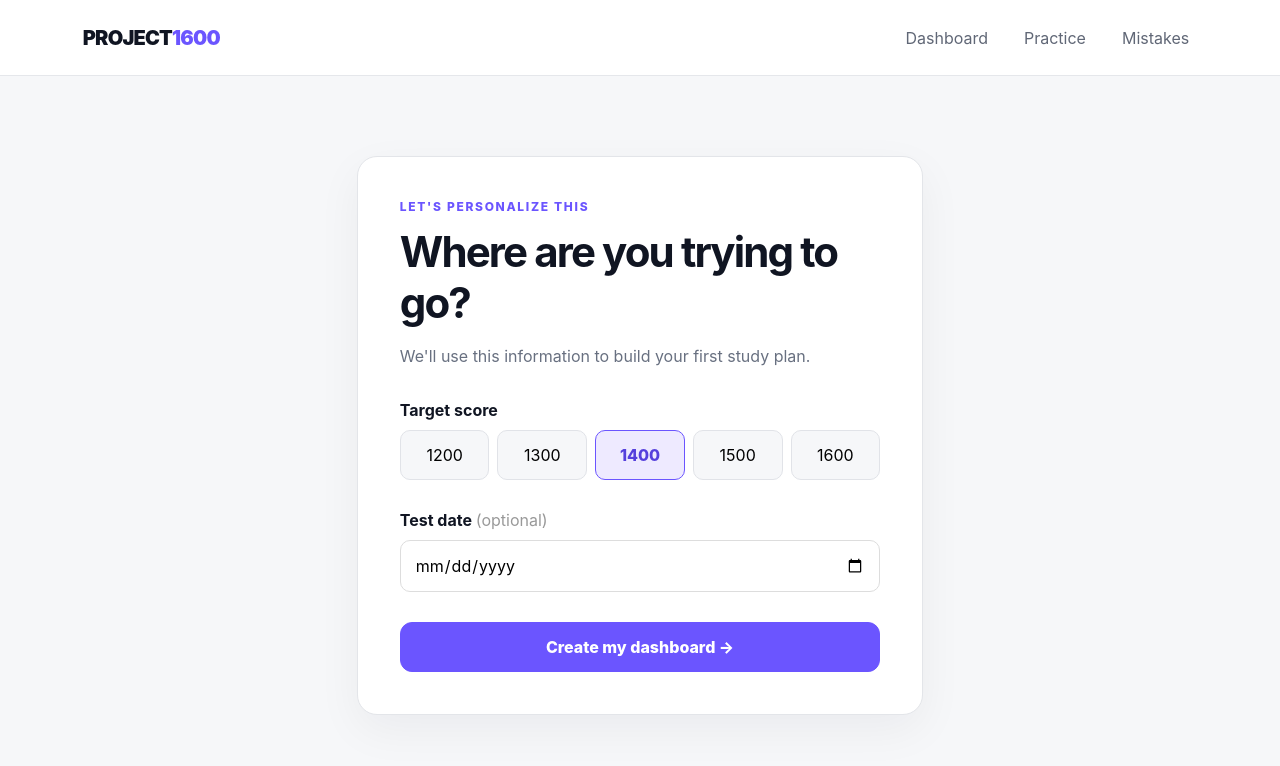
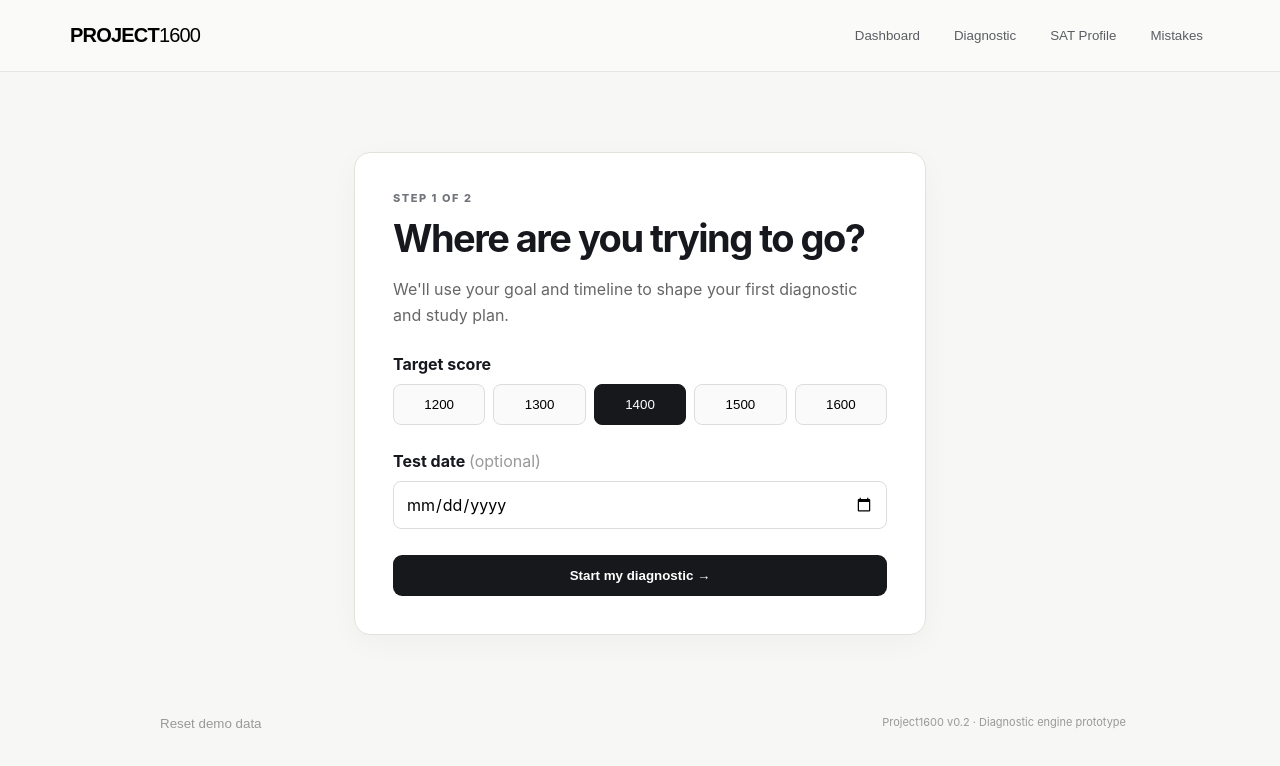
Before and after one commit to P1600/Project-1600, a React (Vite) app: page / in a window 1280 px wide. Both pictures are taken after a click on the button "Build my plan →". Shown: the top 766 px of the page. Built offline with nearby package versions, Linux system fonts and the light colour scheme.

Commit message:
Add files via upload

```diff
--- a/src/main.jsx
+++ b/src/main.jsx
@@ -1,169 +1,182 @@
-import React, { useEffect, useMemo, useState } from "react";
+import React, { useMemo, useState } from "react";
 import { createRoot } from "react-dom/client";
 import "./styles.css";
 
 const questions = [
   {
-    id: 1, section: "Math", skill: "Linear equations", difficulty: "Medium",
+    id: 1, section: "Math", skill: "Linear equations", subskill: "Solving one-variable equations", difficulty: "Medium",
     prompt: "If 3x + 7 = 25, what is the value of x?",
-    choices: ["4", "6", "8", "10"], answer: 0,
-    explanation: "Subtract 7 from both sides to get 3x = 18, then divide by 3."
+    choices: ["4", "6", "8", "10"], answer: 1,
+    explanation: "Subtract 7 from both sides to get 3x = 18, then divide by 3. Therefore, x = 6.",
   },
   {
-    id: 2, section: "Reading & Writing", skill: "Transitions", difficulty: "Medium",
+    id: 2, section: "Reading & Writing", skill: "Transitions", subskill: "Logical relationships", difficulty: "Medium",
     prompt: "The first experiment produced an unexpected result. ___, the researchers repeated it with a larger sample.",
     choices: ["However", "Therefore", "For example", "Meanwhile"], answer: 1,
-    explanation: "The second action follows logically from the unexpected result, so 'Therefore' fits."
+    explanation: "The second action follows logically from the unexpected result, so 'Therefore' fits.",
   },
   {
-    id: 3, section: "Math", skill: "Percent", difficulty: "Easy",
+    id: 3, section: "Math", skill: "Percent", subskill: "Percent change", difficulty: "Easy",
     prompt: "A jacket priced at $80 is discounted by 25%. What is the sale price?",
     choices: ["$20", "$55", "$60", "$75"], answer: 2,
-    explanation: "25% of $80 is $20, so the sale price is $60."
+    explanation: "25% of $80 is $20, so the sale price is $60.",
   },
   {
-    id: 4, section: "Reading & Writing", skill: "Grammar", difficulty: "Medium",
+    id: 4, section: "Reading & Writing", skill: "Grammar", subskill: "Subject-verb agreement", difficulty: "Medium",
     prompt: "The collection of paintings ___ displayed in the west gallery.",
     choices: ["are", "were", "is", "have been"], answer: 2,
-    explanation: "The subject is the singular noun 'collection,' so 'is' agrees with it."
-  }
+    explanation: "The subject is the singular noun 'collection,' so 'is' agrees with the subject.",
+  },
+  {
+    id: 5, section: "Math", skill: "Ratios", subskill: "Proportional relationships", difficulty: "Easy",
+    prompt: "If 4 notebooks cost $12, how much do 7 notebooks cost at the same rate?",
+    choices: ["$18", "$21", "$24", "$28"], answer: 1,
+    explanation: "Each notebook costs $3, so 7 notebooks cost $21.",
+  },
+  {
+    id: 6, section: "Reading & Writing", skill: "Boundaries", subskill: "Sentence boundaries", difficulty: "Medium",
+    prompt: "The museum extended its hours; ___, attendance increased during the summer.",
+    choices: ["as a result", "for instance", "in contrast", "nevertheless"], answer: 0,
+    explanation: "The attendance increase is a result of the extended hours, so 'as a result' establishes the correct relationship.",
+  },
 ];
 
+const emptyProfile = { target: "1400", testDate: "", answers: {}, confidence: {}, started: false };
+
+function loadProfile() {
+  try { return { ...emptyProfile, ...JSON.parse(localStorage.getItem("p1600_profile") || "{}") }; }
+  catch { return emptyProfile; }
+}
+
 function App() {
-  const [screen, setScreen] = useState("home");
-  const [goal, setGoal] = useState(() => localStorage.getItem("p1600_goal") || "1400");
-  const [testDate, setTestDate] = useState(() => localStorage.getItem("p1600_date") || "");
+  const [profile, setProfile] = useState(loadProfile);
+  const [screen, setScreen] = useState(() => localStorage.getItem("p1600_screen") || "home");
   const [index, setIndex] = useState(0);
-  const [answers, setAnswers] = useState(() => JSON.parse(localStorage.getItem("p1600_answers") || "{}"));
-  const [confidence, setConfidence] = useState(null);
+  const [confidenceChoice, setConfidenceChoice] = useState(null);
 
-  useEffect(() => localStorage.setItem("p1600_answers", JSON.stringify(answers)), [answers]);
+  const saveProfile = (next) => {
+    setProfile(next);
+    localStorage.setItem("p1600_profile", JSON.stringify(next));
+  };
 
+  const answers = profile.answers;
+  const attempted = Object.keys(answers).length;
   const correct = Object.entries(answers).filter(([id, a]) => a === questions.find(q => q.id === Number(id))?.answer).length;
-  const attempted = Object.keys(answers).length;
   const accuracy = attempted ? Math.round(correct / attempted * 100) : 0;
-
   const current = questions[index];
 
-  function start() {
-    localStorage.setItem("p1600_goal", goal);
-    localStorage.setItem("p1600_date", testDate);
-    setScreen("dashboard");
+  const skillStats = useMemo(() => {
+    const stats = {};
+    questions.forEach(q => {
+      if (answers[q.id] === undefined) return;
+      if (!stats[q.skill]) stats[q.skill] = { total: 0, correct: 0, section: q.section };
+      stats[q.skill].total++;
+      if (answers[q.id] === q.answer) stats[q.skill].correct++;
+    });
+    return Object.entries(stats).map(([skill, data]) => ({ skill, ...data, accuracy: Math.round(data.correct / data.total * 100) })).sort((a,b) => a.accuracy - b.accuracy);
+  }, [answers]);
+
+  const mistakes = questions.filter(q => answers[q.id] !== undefined && answers[q.id] !== q.answer);
+  const strengths = skillStats.filter(s => s.accuracy >= 80);
+  const focus = skillStats.find(s => s.accuracy < 80) || skillStats[0];
+
+  const go = (nextScreen) => { setScreen(nextScreen); localStorage.setItem("p1600_screen", nextScreen); };
+
+  function beginPlan() {
+    const next = { ...profile, started: true };
+    saveProfile(next);
+    go("diagnostic");
   }
 
   function answer(choice) {
-    setAnswers(prev => ({ ...prev, [current.id]: choice }));
-    setConfidence(null);
+    saveProfile({ ...profile, answers: { ...answers, [current.id]: choice } });
+    setConfidenceChoice(null);
   }
 
-  function next() {
-    if (index < questions.length - 1) setIndex(index + 1);
-    else setScreen("dashboard");
+  function saveConfidence(value) {
+    setConfidenceChoice(value);
+    saveProfile({ ...profile, confidence: { ...profile.confidence, [current.id]: value } });
+  }
+
+  function nextQuestion() {
+    if (index < questions.length - 1) { setIndex(index + 1); setConfidenceChoice(null); }
+    else go("profile");
+  }
+
+  function reset() {
+    localStorage.removeItem("p1600_profile");
+    localStorage.removeItem("p1600_screen");
+    setProfile(emptyProfile); setIndex(0); setConfidenceChoice(null); setScreen("home");
   }
 
   return (
     <div className="app">
       <header className="nav">
-        <button className="brand" onClick={() => setScreen("home")}>PROJECT<span>1600</span></button>
-        {screen !== "home" && (
-          <nav>
-            <button onClick={() => setScreen("dashboard")}>Dashboard</button>
-            <button onClick={() => setScreen("practice")}>Practice</button>
-            <button onClick={() => setScreen("mistakes")}>Mistakes</button>
-          </nav>
-        )}
+        <button className="brand" onClick={() => go("home")}>PROJECT<span>1600</span></button>
+        {screen !== "home" && <nav>
+          <button onClick={() => go("dashboard")}>Dashboard</button>
+          <button onClick={() => go("diagnostic")}>Diagnostic</button>
+          <button onClick={() => go("profile")}>SAT Profile</button>
+          <button onClick={() => go("mistakes")}>Mistakes</button>
+        </nav>}
       </header>
 
-      {screen === "home" && (
-        <main className="hero">
+      {screen === "home" && <main className="hero">
         <div className="eyebrow">ADAPTIVE SAT PREP</div>
         <h1>Stop studying everything.<br/><em>Study what you need.</em></h1>
         <p className="lead">Project1600 learns how you make mistakes, then turns that information into a study plan built around you.</p>
         <div className="hero-actions">
-            <button className="primary" onClick={() => setScreen("onboarding")}>Build my plan →</button>
-            <button className="secondary" onClick={() => setScreen("dashboard")}>Explore demo</button>
+          <button className="primary" onClick={() => go("onboarding")}>Build my plan →</button>
+          <button className="secondary" onClick={() => go("dashboard")}>Explore demo</button>
         </div>
         <div className="feature-row">
           <div><b>01</b><span>Diagnose</span><small>Find the skills costing you points.</small></div>
           <div><b>02</b><span>Adapt</span><small>Practice changes as you improve.</small></div>
           <div><b>03</b><span>Master</span><small>Turn mistakes into permanent gains.</small></div>
         </div>
-        </main>
-      )}
+      </main>}
 
-      {screen === "onboarding" && (
-        <main className="card-page">
-          <div className="card">
-            <div className="eyebrow">LET'S PERSONALIZE THIS</div>
-            <h2>Where are you trying to go?</h2>
-            <p>We'll use this information to build your first study plan.</p>
+      {screen === "onboarding" && <main className="card-page"><div className="card">
+        <div className="eyebrow">STEP 1 OF 2</div><h2>Where are you trying to go?</h2>
+        <p>We'll use your goal and timeline to shape your first diagnostic and study plan.</p>
         <label>Target score</label>
-            <div className="score-options">
-              {["1200","1300","1400","1500","1600"].map(s =>
-                <button className={goal === s ? "selected" : ""} onClick={() => setGoal(s)} key={s}>{s}</button>
-              )}
+        <div className="score-options">{["1200","1300","1400","1500","1600"].map(s => <button className={profile.target === s ? "selected" : ""} onClick={() => saveProfile({ ...profile, target: s })} key={s}>{s}</button>)}</div>
+        <label>Test date <span>(optional)</span></label><input type="date" value={profile.testDate} onChange={e => saveProfile({ ...profile, testDate: e.target.value })}/>
+        <button className="primary wide" onClick={beginPlan}>Start my diagnostic →</button>
+      </div></main>}
+
+      {screen === "diagnostic" && <main className="practice">
+        <div className="practice-top"><span>DIAGNOSTIC · QUESTION {index + 1} / {questions.length}</span><span>{current.section} · {current.difficulty}</span></div>
+        <div className="question-card">
+          <div className="skill">{current.skill}</div><h2>{current.prompt}</h2>
+          <div className="choices">{current.choices.map((choice, i) => <button key={choice} className={answers[current.id] === i ? "choice selected" : "choice"} onClick={() => answer(i)}><span>{String.fromCharCode(65 + i)}</span>{choice}</button>)}</div>
+          {answers[current.id] !== undefined && <div className={answers[current.id] === current.answer ? "feedback good" : "feedback bad"}>
+            <strong>{answers[current.id] === current.answer ? "Correct." : "Not quite."}</strong><p>{current.explanation}</p>
+            <div className="confidence"><span>How confident were you?</span>{["Low","Medium","High"].map(c => <button className={confidenceChoice === c || profile.confidence[current.id] === c ? "selected" : ""} onClick={() => saveConfidence(c)} key={c}>{c}</button>)}</div>
+            <button className="primary" onClick={nextQuestion}>{index === questions.length - 1 ? "See my profile →" : "Next question →"}</button>
+          </div>}
         </div>
-            <label>Test date <span>(optional)</span></label>
-            <input type="date" value={testDate} onChange={e => setTestDate(e.target.value)} />
-            <button className="primary wide" onClick={start}>Create my dashboard →</button>
-          </div>
-        </main>
-      )}
+      </main>}
 
-      {screen === "dashboard" && (
-        <main className="dashboard">
-          <div className="dash-head">
-            <div><div className="eyebrow">YOUR SAT PROFILE</div><h2>Good morning.</h2><p>Here's what Project1600 thinks you should work on next.</p></div>
-            <div className="goal"><small>TARGET</small><strong>{goal}</strong></div>
-          </div>
-          <div className="metrics">
-            <div><small>DIAGNOSTIC</small><strong>{attempted ? `${accuracy}%` : "Not taken"}</strong><span>{attempted ? `${correct}/${attempted} correct` : "Start your first set"}</span></div>
-            <div><small>QUESTIONS</small><strong>{attempted}</strong><span>completed</span></div>
-            <div><small>FOCUS</small><strong>{attempted ? "Review" : "Diagnostic"}</strong><span>next action</span></div>
-          </div>
-          <section className="next-card">
-            <div><div className="eyebrow">RECOMMENDED NEXT</div><h3>{attempted ? "Review your mistakes" : "Take your diagnostic"}</h3><p>{attempted ? "You have questions to review. Understanding why you missed them is more valuable than simply seeing the answer." : "A short original question set will establish your starting profile."}</p></div>
-            <button className="primary" onClick={() => setScreen(attempted ? "mistakes" : "practice")}>{attempted ? "Review mistakes →" : "Start diagnostic →"}</button>
+      {screen === "profile" && <main className="dashboard">
+        <div className="dash-head"><div><div className="eyebrow">YOUR SAT PROFILE</div><h2>Your first profile is ready.</h2><p>Project1600 is using your diagnostic results to identify where practice will have the most impact.</p></div><div className="goal"><small>TARGET</small><strong>{profile.target}</strong></div></div>
+        <div className="metrics"><div><small>DIAGNOSTIC</small><strong>{accuracy}%</strong><span>{correct}/{attempted} correct</span></div><div><small>CONFIDENCE</small><strong>{Object.keys(profile.confidence).length}/{attempted}</strong><span>questions rated</span></div><div><small>MISTAKES</small><strong>{mistakes.length}</strong><span>to review</span></div></div>
+        <section className="profile-grid">
+          <div className="panel"><div className="eyebrow">SKILL MAP</div><h3>What we know so far</h3>{skillStats.length ? skillStats.map(s => <div className="skill-row" key={s.skill}><div><b>{s.skill}</b><span>{s.section}</span></div><strong>{s.accuracy}%</strong></div>) : <p>Complete the diagnostic to build your skill map.</p>}</div>
+          <div className="panel"><div className="eyebrow">FIRST PRIORITY</div><h3>{focus ? focus.skill : "Complete your diagnostic"}</h3><p>{focus ? `Your current accuracy here is ${focus.accuracy}%. Project1600 will use this as a starting point for targeted practice.` : "Your results will determine what you practice next."}</p><button className="primary" onClick={() => go("dashboard")}>View my plan →</button></div>
         </section>
-        </main>
-      )}
+      </main>}
 
-      {screen === "practice" && (
-        <main className="practice">
-          <div className="practice-top"><span>QUESTION {index + 1} / {questions.length}</span><span>{current.section} · {current.difficulty}</span></div>
-          <div className="question-card">
-            <div className="skill">{current.skill}</div>
-            <h2>{current.prompt}</h2>
-            <div className="choices">
-              {current.choices.map((choice, i) => (
-                <button key={choice} className={answers[current.id] === i ? "choice selected" : "choice"} onClick={() => answer(i)}>
-                  <span>{String.fromCharCode(65 + i)}</span>{choice}
-                </button>
-              ))}
-            </div>
-            {answers[current.id] !== undefined && (
-              <div className={answers[current.id] === current.answer ? "feedback good" : "feedback bad"}>
-                <strong>{answers[current.id] === current.answer ? "Correct." : "Not quite."}</strong>
-                <p>{current.explanation}</p>
-                <div className="confidence"><span>How confident were you?</span>{["Low","Medium","High"].map(c => <button className={confidence === c ? "selected" : ""} onClick={() => setConfidence(c)} key={c}>{c}</button>)}</div>
-                <button className="primary" onClick={next}>{index === questions.length - 1 ? "Finish set →" : "Next question →"}</button>
-              </div>
-            )}
-          </div>
-        </main>
-      )}
+      {screen === "dashboard" && <main className="dashboard">
+        <div className="dash-head"><div><div className="eyebrow">PERSONALIZED DASHBOARD</div><h2>Good morning.</h2><p>{attempted ? "Your plan is adapting to what you know and what still needs work." : "Start your diagnostic so Project1600 can build your first plan."}</p></div><div className="goal"><small>TARGET</small><strong>{profile.target}</strong></div></div>
+        <div className="metrics"><div><small>DIAGNOSTIC</small><strong>{attempted ? `${accuracy}%` : "Not taken"}</strong><span>{attempted ? `${correct}/${attempted} correct` : "Start your first set"}</span></div><div><small>QUESTIONS</small><strong>{attempted}</strong><span>completed</span></div><div><small>FOCUS</small><strong>{focus ? focus.skill : "Diagnostic"}</strong><span>next priority</span></div></div>
+        <section className="next-card"><div><div className="eyebrow">RECOMMENDED NEXT</div><h3>{attempted ? `Practice ${focus?.skill || "your priority skill"}` : "Take your diagnostic"}</h3><p>{attempted ? `Your current plan starts with ${focus?.skill || "targeted practice"}. We'll keep updating it as new evidence comes in.` : "A short original question set will establish your starting profile."}</p></div><button className="primary" onClick={() => go(attempted ? "mistakes" : "diagnostic")}>{attempted ? "Review my data →" : "Start diagnostic →"}</button></section>
+        {attempted && <section className="panel plan"><div className="eyebrow">TODAY'S PLAN</div><h3>30-minute focus block</h3><div className="plan-items"><div><b>10 min</b><span>Review {focus?.skill || "priority skills"}</span></div><div><b>10 min</b><span>Practice targeted questions</span></div><div><b>10 min</b><span>Review mistakes and confidence</span></div></div></section>}
+      </main>}
 
-      {screen === "mistakes" && (
-        <main className="dashboard">
-          <div className="eyebrow">MISTAKE REVIEW</div>
-          <h2>Your mistakes are data.</h2>
-          <p>Project1600 will eventually classify each miss by the reason behind it—not just the topic.</p>
-          {questions.filter(q => answers[q.id] !== undefined && answers[q.id] !== q.answer).map(q =>
-            <div className="mistake" key={q.id}><div><b>{q.skill}</b><span>{q.section}</span></div><p>{q.explanation}</p></div>
-          )}
-          {!questions.some(q => answers[q.id] !== undefined && answers[q.id] !== q.answer) && <div className="empty">No mistakes to review yet. Keep practicing.</div>}
-        </main>
-      )}
+      {screen === "mistakes" && <main className="dashboard"><div className="eyebrow">MISTAKE DNA</div><h2>Your mistakes are data.</h2><p>We track the reason behind a miss so the next practice set can respond to it.</p>{mistakes.length ? mistakes.map(q => <div className="mistake" key={q.id}><div><b>{q.skill}</b><span>{q.section} · {q.difficulty}</span></div><p><strong>Missed:</strong> {q.choices[answers[q.id]]} · <strong>Correct:</strong> {q.choices[q.answer]}</p><p>{q.explanation}</p><small>Initial classification: needs review · Confidence: {profile.confidence[q.id] || "not recorded"}</small></div>) : <div className="empty">No mistakes to review yet. Keep practicing.</div>}</main>}
+
+      {screen !== "home" && <footer><button onClick={reset}>Reset demo data</button><span>Project1600 v0.2 · Diagnostic engine prototype</span></footer>}
     </div>
   );
 }
```
Also changed, not shown: src/styles.css. Lines whose indentation alone changed are shown as unchanged.
